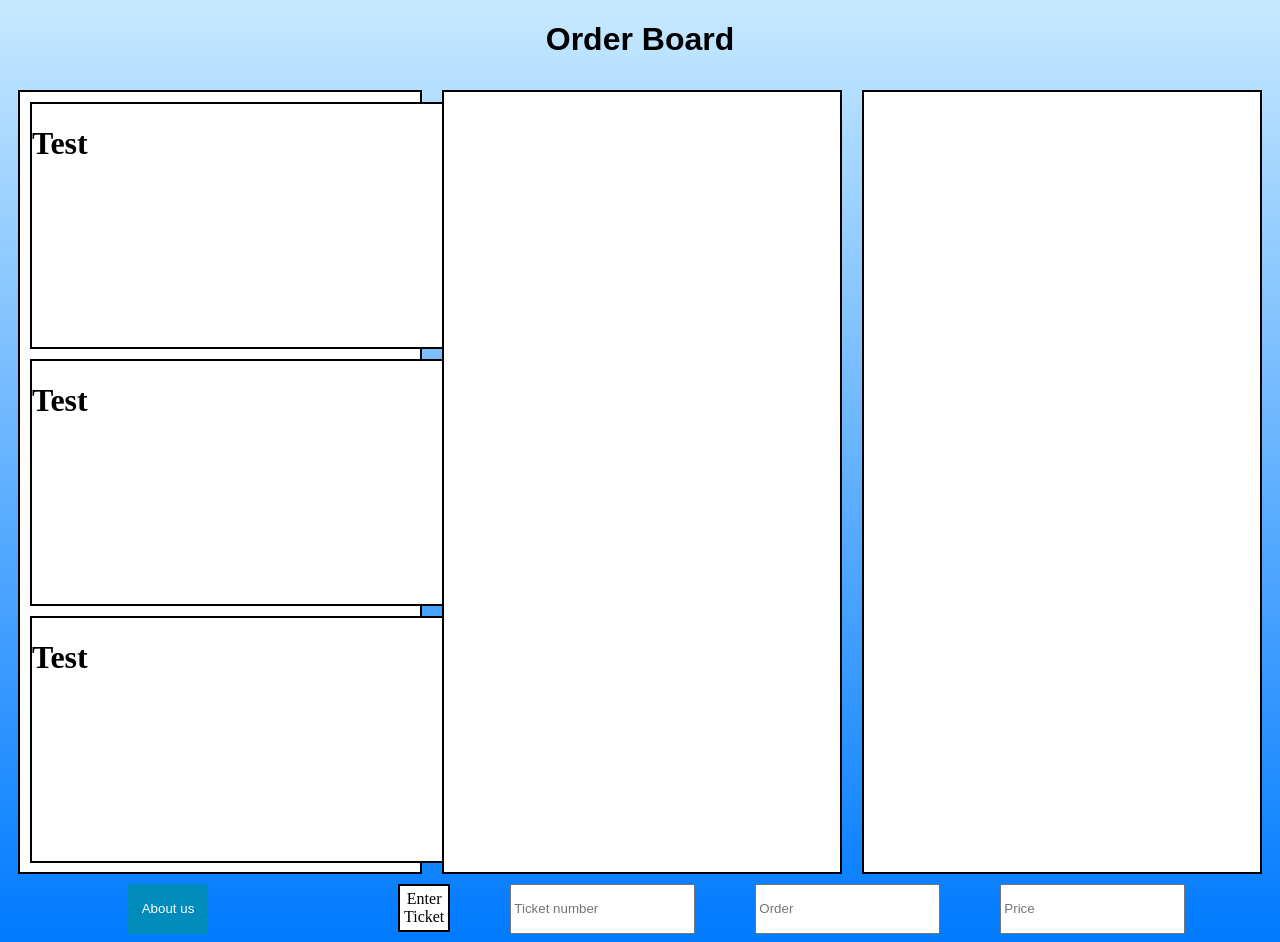
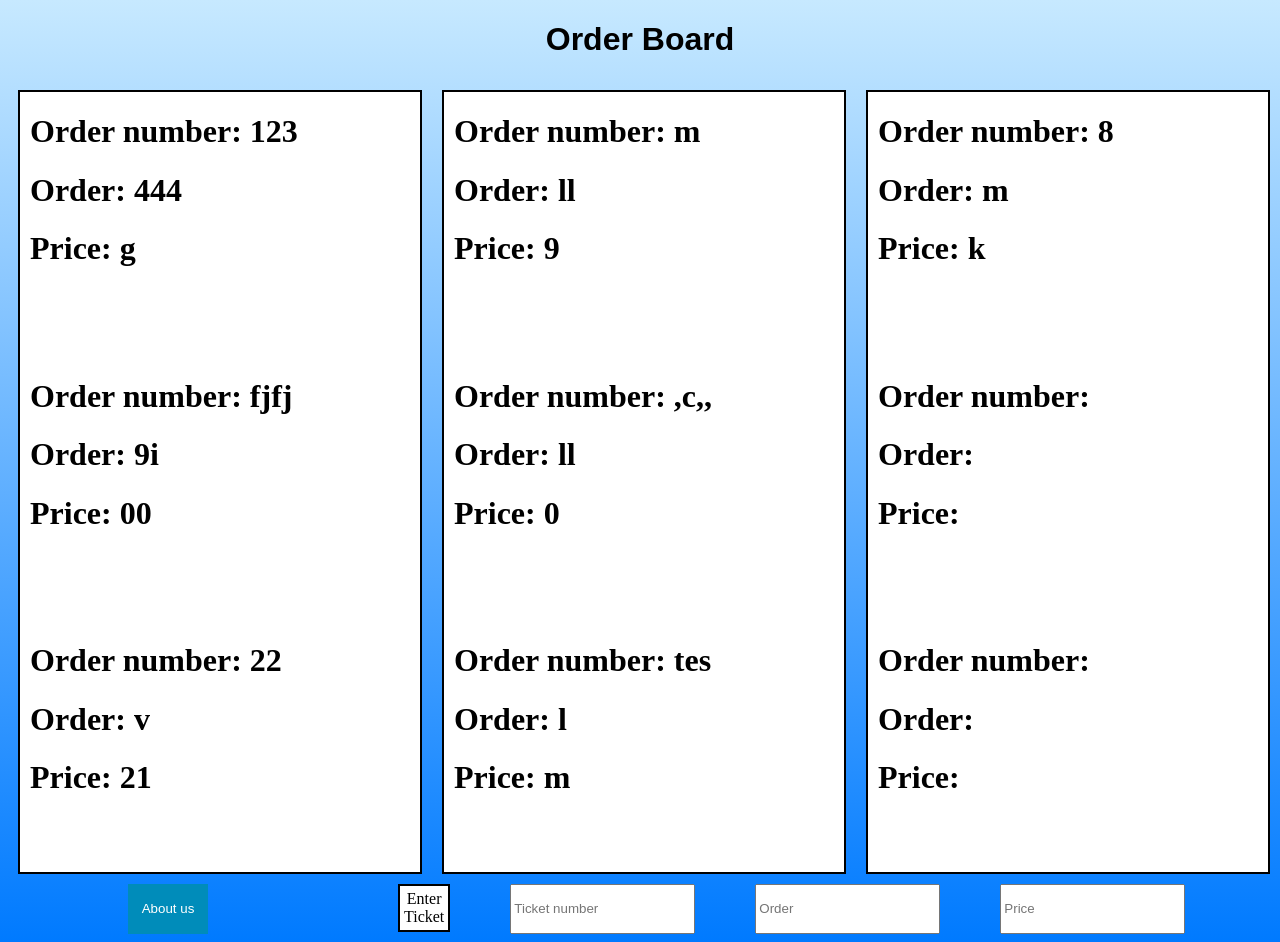
Before and after one commit to h7i/hh23_ticket_manager, a website: page final/index.html in a window 1280 px wide. Shown: the top 942 px of the page. Drawn offline with nearby package versions, Linux system fonts and the light colour scheme.

Commit message:
Added order documentation
now it prints the orders to the screen

```diff
--- a/final/db.json
+++ b/final/db.json
@@ -1,9 +1,39 @@
 {
   "orders": [
     {
-      "ticketNumber": "fd",
-      "orderText": "yh",
-      "priceText": "mjmj"
+      "ticketNumber": "123",
+      "orderText": " 444",
+      "priceText": "g"
+    },
+    {
+      "ticketNumber": "fjfj",
+      "orderText": "9i",
+      "priceText": "00"
+    },
+    {
+      "ticketNumber": "22",
+      "orderText": "v",
+      "priceText": "21"
+    },
+    {
+      "ticketNumber": "m",
+      "orderText": "ll",
+      "priceText": "9"
+    },
+    {
+      "ticketNumber": ",c,,",
+      "orderText": "ll",
+      "priceText": "0"
+    },
+    {
+      "ticketNumber": "tes",
+      "orderText": "l",
+      "priceText": "m"
+    },
+    {
+      "ticketNumber": "8",
+      "orderText": "m",
+      "priceText": "k"
     }
   ]
 }
--- a/final/index.html
+++ b/final/index.html
@@ -16,13 +16,13 @@
   <script>
     //Makes a post request to our database to save joke
     function handleSave() {
-      console.log("test 1");
+      //console.log("test 1");
       let primary = document.getElementById("NumberBox").value;
       let secondary = document.getElementById("OrderBox").value;
       let tertiary = document.getElementById("PriceBox").value;
-      console.log(primary)
-      console.log(secondary)
-      console.log(tertiary)
+      //console.log(primary)
+      //console.log(secondary)
+      //console.log(tertiary)
 
       axios({
         method: 'post',
@@ -37,7 +37,31 @@
   </script>
 
   <script>
+  //makes a get request to our database to get a random joke
 
+  let data;
+  fetch('./db.json')
+    .then((response) => response.json())
+    .then((parsedData) => {
+      data = parsedData;
+    console.log(data);
+    //let dataNext = data.orders[0]
+      for(let i=0; i<=8; i++){
+        let ticketNumber = data.orders[i].ticketNumber  || "No ticket number";
+        let orderText = data.orders[i].orderText || "No order given";
+        let priceText = data.orders[i].priceText || "No price given";
+
+        //console.log("ticketNum" + i.toString());
+        document.getElementById("ticketNum" + i.toString()).innerHTML = ticketNumber;
+        document.getElementById("orderText" + i.toString()).innerHTML = orderText;
+        document.getElementById("priceText" + i.toString()).innerHTML = priceText;
+
+
+      }
+
+    })
+
+      //let data = response.json();
   </script>
 
   <!-- ANYTHING HERE SHOWS UP ON THE WEBSITE -->
@@ -48,19 +72,56 @@
     <div class="container">
         <div class="one">
           <div class="minibox">
-            <h1>Test
+            <h1>Order number: <span id="ticketNum0"></span></h1>
+            <h1>Order: <span id="orderText0"></span></h1>
+            <h1>Price: <span id="priceText0"></span></h1>
           </div>
           <div class="minibox">
-            <h1>Test
+            <h1>Order number: <span id="ticketNum1"></span></h1>
+            <h1>Order: <span id="orderText1"></span></h1>
+            <h1>Price: <span id="priceText1"></span></h1>
           </div>
           <div class="minibox">
-            <h1>Test
+            <h1>Order number: <span id="ticketNum2"></span></h1>
+            <h1>Order: <span id="orderText2"></span></h1>
+            <h1>Price: <span id="priceText2"></span></h1>
           </div>
 
-        </h1>
         </div>
-        <div class="two"></div>
-        <div class="three"></div>
+        <div class="two"><div class="minibox">
+          <h1>Order number: <span id="ticketNum3"></span></h1>
+          <h1>Order: <span id="orderText3"></span></h1>
+          <h1>Price: <span id="priceText3"></span></h1>
+        </div>
+        <div class="minibox">
+          <h1>Order number: <span id="ticketNum4"></span></h1>
+          <h1>Order: <span id="orderText4"></span></h1>
+          <h1>Price: <span id="priceText4"></span></h1>
+        </div>
+        <div class="minibox">
+          <h1>Order number: <span id="ticketNum5"></span></h1>
+          <h1>Order: <span id="orderText5"></span></h1>
+          <h1>Price: <span id="priceText5"></span></h1>
+        </div>
+       </div>
+
+        <div class="three">
+          <div class="minibox">
+            <h1>Order number: <span id="ticketNum6"></span></h1>
+            <h1>Order: <span id="orderText6"></span></h1>
+            <h1>Price: <span id="priceText6"></span></h1>
+          </div>
+          <div class="minibox">
+            <h1>Order number: <span id="ticketNum7"></span></h1>
+            <h1>Order: <span id="orderText7"></span></h1>
+            <h1>Price: <span id="priceText7"></span></h1>
+          </div>
+          <div class="minibox">
+            <h1>Order number: <span id="ticketNum8"></span></h1>
+            <h1>Order: <span id="orderText8"></span></h1>
+            <h1>Price: <span id="priceText8"></span></h1>
+          </div>
+        </div>
     </div>
     <div class="under">
         <a href="https://sites.google.com/view/pwdtamu/about-us"><button class="words">About us</button></a>
@@ -94,7 +155,7 @@
     authorElem.innerHTML = joke["first name"];
   </script> -->
 
-  <script>
+  <!--<script>
     //makes a get request to our database to get a random joke
     axios({
       method: 'get',
@@ -113,6 +174,6 @@
       authorElem.innerHTML = answer
     });
   </script>
-
+  -->
 
 </html>
--- a/final/styles.css
+++ b/final/styles.css
@@ -43,9 +43,8 @@ html {
 .container .minibox{
 
     height: 243px;
-    width: 480px;
-    background-color: #FFFFFF;
-    border: 2px solid black;
+    width: 460px;
+    background: transparent;
 }
 .under {
     display: flex;
```
Also changed, not shown: website new/index.html (+6 -0 lines).
